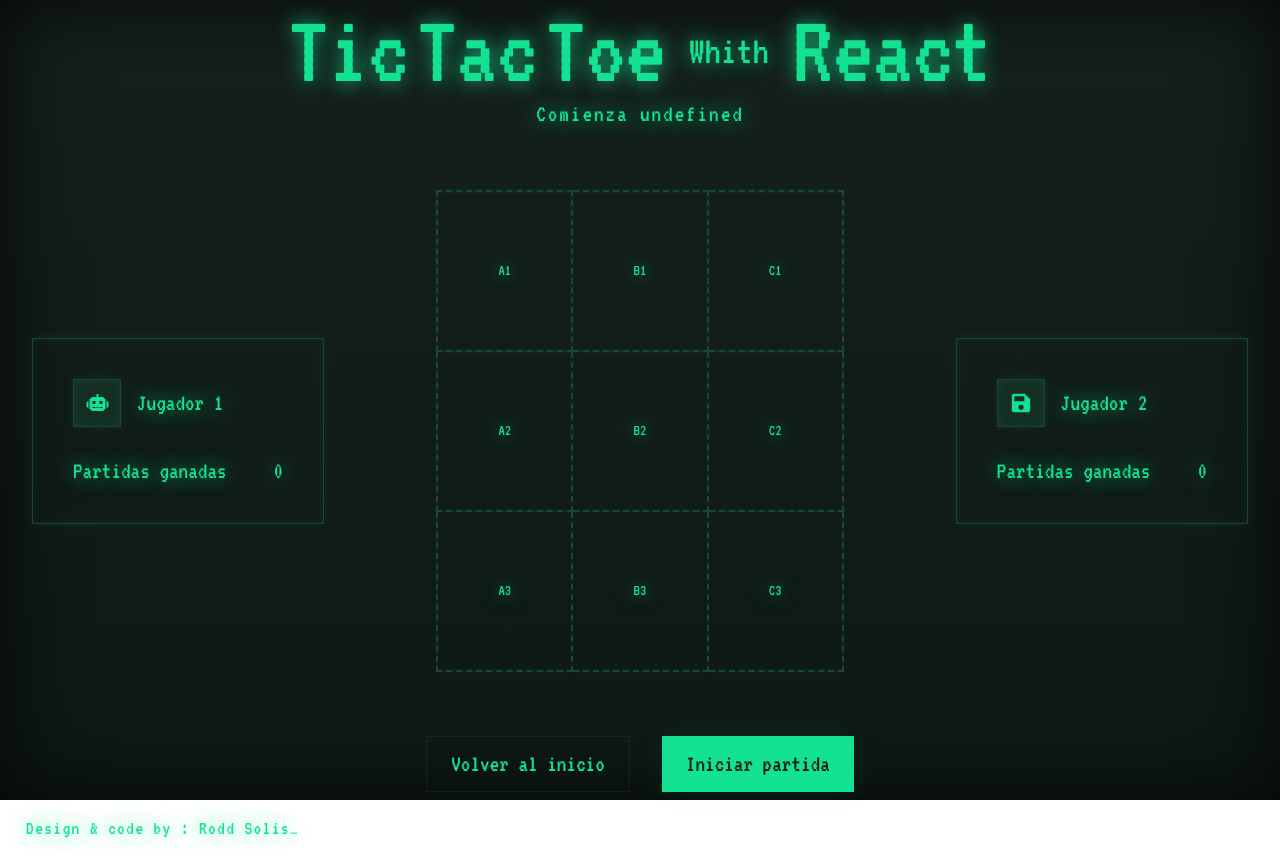
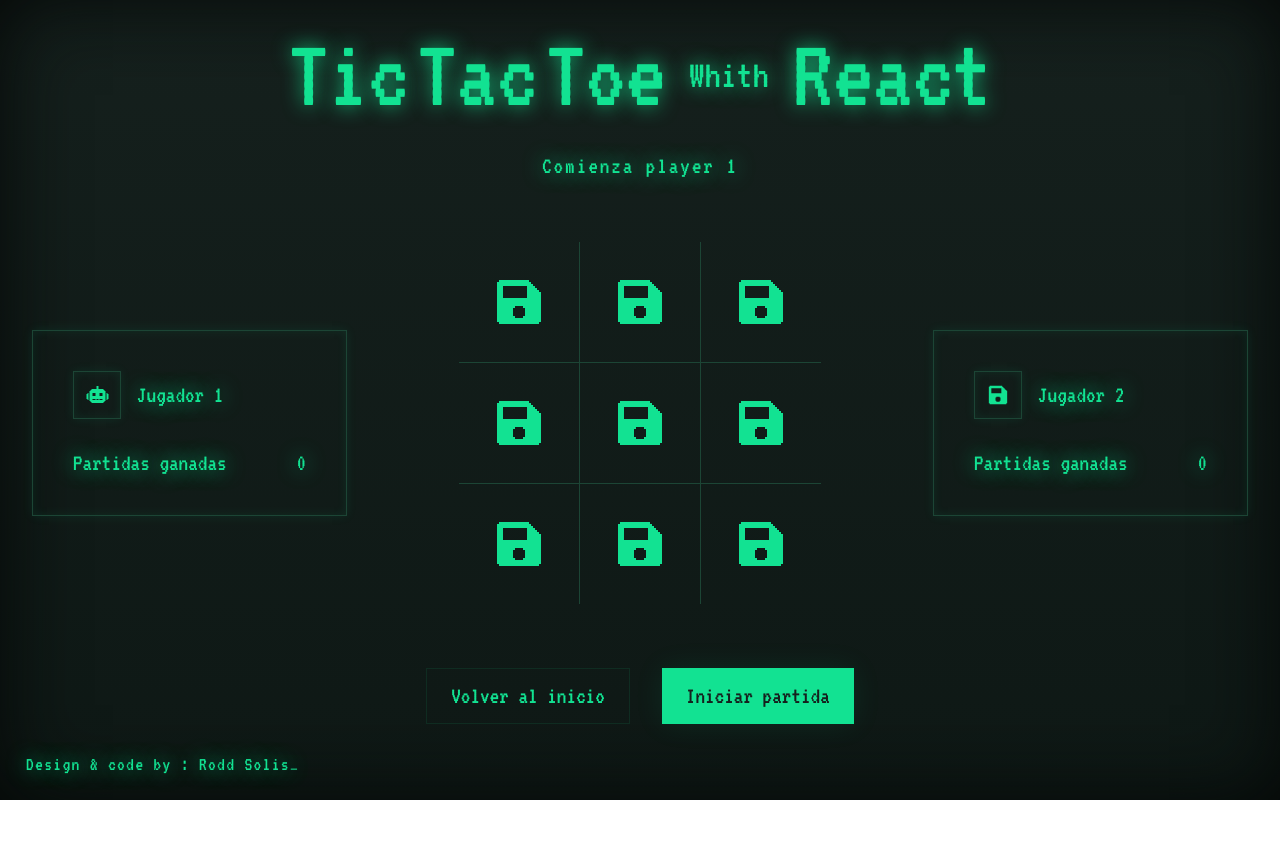
Before and after one commit to roddsolis/react-tic-tac-toe, a React (Vite) app: page / in a window 1280 px wide. Both pictures are taken after a click on the button "Comenzar". After the commit the page ends 800 px from the top, so only its background shows below. Built offline with nearby package versions, Linux system fonts and the light colour scheme.

Commit message:
estoy trabajando en algunos cambios en la logica del tic tac toe

```diff
--- a/src/App.jsx
+++ b/src/App.jsx
@@ -5,14 +5,23 @@
 
 const App = ({userName}) => {
 
-  let mensajesJuego = {
-    mensaje1: "Comienza " + userName,
-    mensaje2: "turno de " + userName,
-    mensaje3: "¡"+ userName + " ganaste la partida !"
-  }
+
+
+
+
+
+  let elementoJugador = [<Jugador/ >]
 
 
   const secondContent = ()=>{
+
+    let mensajesJuego = {
+      mensaje1: "Comienza " + elementoJugador[0].props.nombreJugador,
+      mensaje2: "turno de " + elementoJugador[0].props.nombreJugador,
+      mensaje3: "¡"+ elementoJugador[0].props.nombreJugador + " ganaste la partida !"
+    }
+
+
     setMainContainer(
       <>
       <h6>{mensajesJuego.mensaje1}</h6>
@@ -28,7 +37,6 @@
       </>
     )
   }
-
   const [mainContainer, setMainContainer] = useState(
 
         <>
@@ -42,6 +50,8 @@
         </div>
         </>
   );
+
+
 
 
 
--- a/src/components/Iconos.jsx
+++ b/src/components/Iconos.jsx
@@ -1,4 +1,4 @@
-const Iconos = ({iconoDeJugador}) => {
+const Iconos = ({iconoDeJugador, iconSize, iconBorder, iconShadow, iconScale}) => {
 
     let icons = [
         [true, <svg xmlns="http://www.w3.org/2000/svg" width="25" height="24" viewBox="0 0 25 24" fill="none">
@@ -13,11 +13,12 @@
       </svg>]
     ]
 
+    console.log(iconoDeJugador)
 
   return (
     <>
 
-    <div className="iconContainer">
+    <div className="iconContainer" style={{width: iconSize, height: iconSize , border: iconBorder, boxShadow: iconShadow, scale: iconScale}}>
         { icons[0][0] === iconoDeJugador ? icons[0][1]: icons[1][1] }
     </div>
     </>
--- a/src/components/TicTacToe.jsx
+++ b/src/components/TicTacToe.jsx
@@ -1,28 +1,56 @@
+import TicTacToeItems from "/src/components/TicTacToeItems.jsx"
 
-const TicTacToe = () => {
+
+const TicTacToe = ({iconoDeJugador}) => {
+
+
+ /*  let posicionA1 = document.querySelector('#A1') */
+
+
   return (
     <>
-      <table>
 
-        <tr>
-            <td>A1</td>
-            <td>B1</td>
-            <td>C1</td>
-        </tr>
-        <tr>
-            <td>A2</td>
-            <td>B2</td>
-            <td>C2</td>
-        </tr>
-        <tr>
-            <td>A3</td>
-            <td>B3</td>
-            <td>C3</td>
-        </tr>
+      <div className="tiTacToeContainer">
+        <div className="row1">
+        <TicTacToeItems borderT="none" /* borderR="none" */ /* borderB="none" */ borderL="none"/>
+        <TicTacToeItems borderT="none" borderR="none" /* borderB="none" */ borderL="none"/>
+        <TicTacToeItems borderT="none" borderR="none" /* borderB="none" borderL="none" *//>
+        </div>
+        <div className="row2">
+        <TicTacToeItems borderT="none" borderR="none" borderB="none" borderL="none"/>
+        <TicTacToeItems borderT="none" /* borderR="none" */ borderB="none" /* borderL="none" *//>
+        <TicTacToeItems borderT="none" borderR="none" borderB="none" borderL="none"/>
+        </div>
+        <div className="row3">
+        <TicTacToeItems /* borderT="none" borderR="none" */ borderB="none" borderL="none"/>
+        <TicTacToeItems /* borderT="none" */ borderR="none" borderB="none" borderL="none"/>
+        <TicTacToeItems /* borderT="none" */ borderR="none" borderB="none"/*  borderL="none" *//>
+        </div>
+      </div>
 
-      </table>
     </>
   )
 }
 
 export default TicTacToe
+
+
+{/*  <table>
+        <tbody>
+        <tr>
+            <td id="A1" value={1}><Iconos iconSize="fit-content"  iconBorder="none" iconShadow="none" iconBackground iconScale="240%"/></td>
+            <td id="B1">B1</td>
+            <td id="C1">C1</td>
+        </tr>
+        <tr>
+            <td id="A2">A2</td>
+            <td id="B2">B2</td>
+            <td id="C2">C2</td>
+        </tr>
+        <tr>
+            <td id="A3">A3</td>
+            <td id="B3">B3</td>
+            <td id="C3">C3</td>
+        </tr>
+        </tbody>
+      </table> */}
--- /dev/null
+++ b/src/components/TicTacToeItems.jsx
@@ -0,0 +1,15 @@
+import Iconos from "/src/components/Iconos.jsx";
+
+
+const TicTacToeItems = ({borderT, borderR, borderB, borderL}) => {
+
+
+
+  return (
+    <>
+        <div className="ticTacToeItem" style={{borderTop: borderT ,borderRight: borderR ,borderBottom: borderB, borderLeft: borderL}}><Iconos iconSize="fit-content"  iconBorder="none" iconShadow="none" iconScale="240%" iconoDeJugador={false}/></div>
+    </>
+  )
+}
+
+export default TicTacToeItems
--- a/src/css/style.css
+++ b/src/css/style.css
@@ -66,7 +66,7 @@
   display: grid;
 }
 
-.first-content{
+.first-content {
   display: grid;
   grid-template-columns: repeat(12, 1fr);
   height: min-content;
@@ -117,7 +117,7 @@
 .iconContainer {
   width: 48px;
   height: 48px;
-  background-color: var(--surface-color-2);
+  background-color: transparent;
   display: flex;
   align-items: center;
   justify-content: center;
@@ -199,6 +199,16 @@
 }
 
 .btn-disabled {
+  height: 56px;
+  border: none;
+  background-color: var(--inactive-color);
+  color: var(--gradient-color-2);
+  font-family: "VT323", monospace;
+  font-size: 1.5em;
+  padding: 0em 1em;
+}
+
+.btn-disabled:disabled {
   background-color: var(--inactive-color);
 }
 
@@ -206,7 +216,7 @@
   box-shadow: 0px 0px 20px 0px var(--primary-color-opacity-strong);
 }
 
-.btn-secondary{
+.btn-secondary {
   padding: 0em 1em;
   height: 56px;
   border: 1px solid var(--primary-color-opacity-soft);
@@ -253,19 +263,7 @@
 
 /* este es el css del Tic Tac Toe */
 
-table,
-tr,
-td {
-  width: 500px;
-  height: 160px;
-  border: 2px dashed var(--border-color);
-  text-align: center;
-  border-collapse: collapse;
-  box-shadow: 0px 0px 2px 0px inset var(--primary-color-opacity-soft),
-    0px 0px 2px 0px var(--primary-color-opacity-soft);
-}
-
-.second-content{
+.second-content {
   display: flex;
   flex-direction: column;
   align-items: center;
@@ -273,26 +271,23 @@
   column-gap: 2em;
   row-gap: 4em;
   width: 100%;
-
 }
 
-.gameContainer1{
+.gameContainer1 {
   width: 100%;
   display: flex;
   align-items: center;
   justify-content: center;
   padding: 0em 4em;
   gap: 3em;
-
 }
-.gameContainer2{
+.gameContainer2 {
   width: 100%;
   display: flex;
   align-items: center;
   justify-content: space-evenly;
   gap: 7em;
   padding: 0em 2em;
-
 }
 
 .jugador1 {
@@ -311,3 +306,22 @@
   box-shadow: 0px 0px 10px 0px inset var(--primary-color-opacity-soft),
     0px 0px 10px 0px var(--primary-color-opacity-soft);
 }
+
+
+.row1, .row2, .row3{
+  display: flex;
+
+}
+
+.ticTacToeItem {
+  width: 120px;
+  height: 120px;
+  display: flex;
+  align-items: center;
+  justify-content: center;
+  border-top: 1px solid var(--border-color);
+  border-right: 1px solid var(--border-color);
+  border-bottom: 1px solid var(--border-color);
+  border-left: 1px solid var(--border-color);
+  box-sizing: content-box;
+}
```
Also changed, not shown: 1 other file (tests, documents, lock files or other folders).
